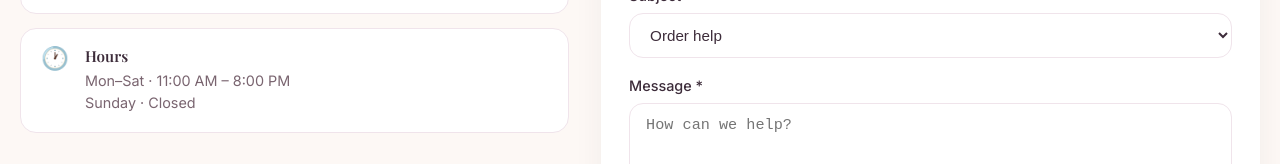
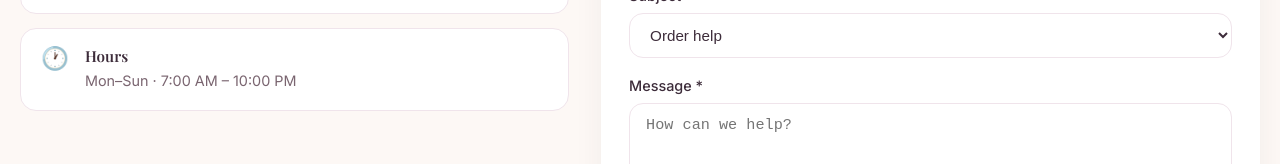
Before and after one commit to Abdul-39/mobile-mela-accessories, an Angular app: page /contact in a window 1280 px wide. Shown: the part 619-783 px from the top of the page. Built offline with nearby package versions, Linux system fonts and the light colour scheme.

Commit message:
time and des

```diff
--- a/src/app/features/contact/contact.ts
+++ b/src/app/features/contact/contact.ts
@@ -50,7 +50,7 @@ import { environment } from '../../../environments/environment';
             <span class="icon">🕐</span>
             <div>
               <h3>Hours</h3>
-              <p>Mon–Sat · 11:00 AM – 8:00 PM<br />Sunday · Closed</p>
+              <p>Mon–Sun · 7:00 AM – 10:00 PM</p>
             </div>
           </div>
         </div>
```
